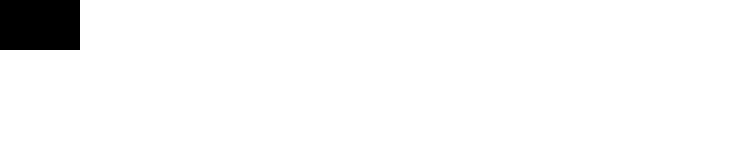
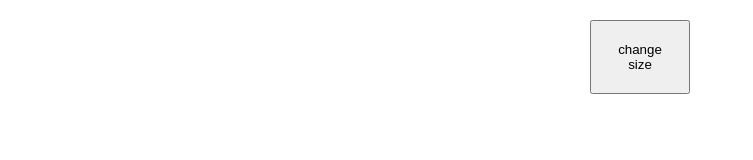
Before and after one commit to JayendraJoshi/Etch-A-Sketch, a plain HTML site: page index.html in a window 1280 px wide. Shown: the whole page, without its empty margins (0-753 px from the left). Drawn offline with Linux system fonts and the light colour scheme.

Commit message:
Enable user to change grid size dynamically
add button to ask for a number when clicked
create divs according to given number
set grid-template-column & rows according to given number

```diff
--- a/index.html
+++ b/index.html
@@ -9,8 +9,8 @@
     <script src='javascript.js' defer></script>
 </head>
 <body>
+    <button>change size</button>
     <div class="container">
-
     </div>
 </body>
 </html>
--- a/javascript.js
+++ b/javascript.js
@@ -1,8 +1,15 @@
 const divContainer =document.querySelector(".container")
 
-for(i=0;i<16*16;i++)
-{
-let Div=document.createElement("div");
-Div.setAttribute("class","colorDiv")
-divContainer.appendChild(Div);
-}
+    document.querySelector("button").addEventListener("click",function(){
+    let n=prompt("Enter a number to apply grid size (example: 64 = 64x64)")
+
+    for(i=0;i<n*n;i++)
+    {
+        let Div=document.createElement("div");
+        Div.setAttribute("class","colorDiv");
+        divContainer.appendChild(Div);
+    }
+    divContainer.style.gridTemplateColumns=`repeat(${n},1fr)`;
+    divContainer.style.gridTemplateRows=`repeat(${n},1fr)`;
+
+})
--- a/stylesheet.css
+++ b/stylesheet.css
@@ -7,14 +7,17 @@ height: 100vh;
 text-align:  center;
 }
 
+button{
+    width:100px;
+    height:auto;
+    margin:20px;
+    padding:20px;
+}
 .container{
 display: grid;
-grid-template-columns: repeat(16,1fr);
-grid-template-rows: repeat(16,1fr);
 height: 100%;
 width: 100%;
 }
-
 .colorDiv:hover{
     background-color: black;
 }
```
